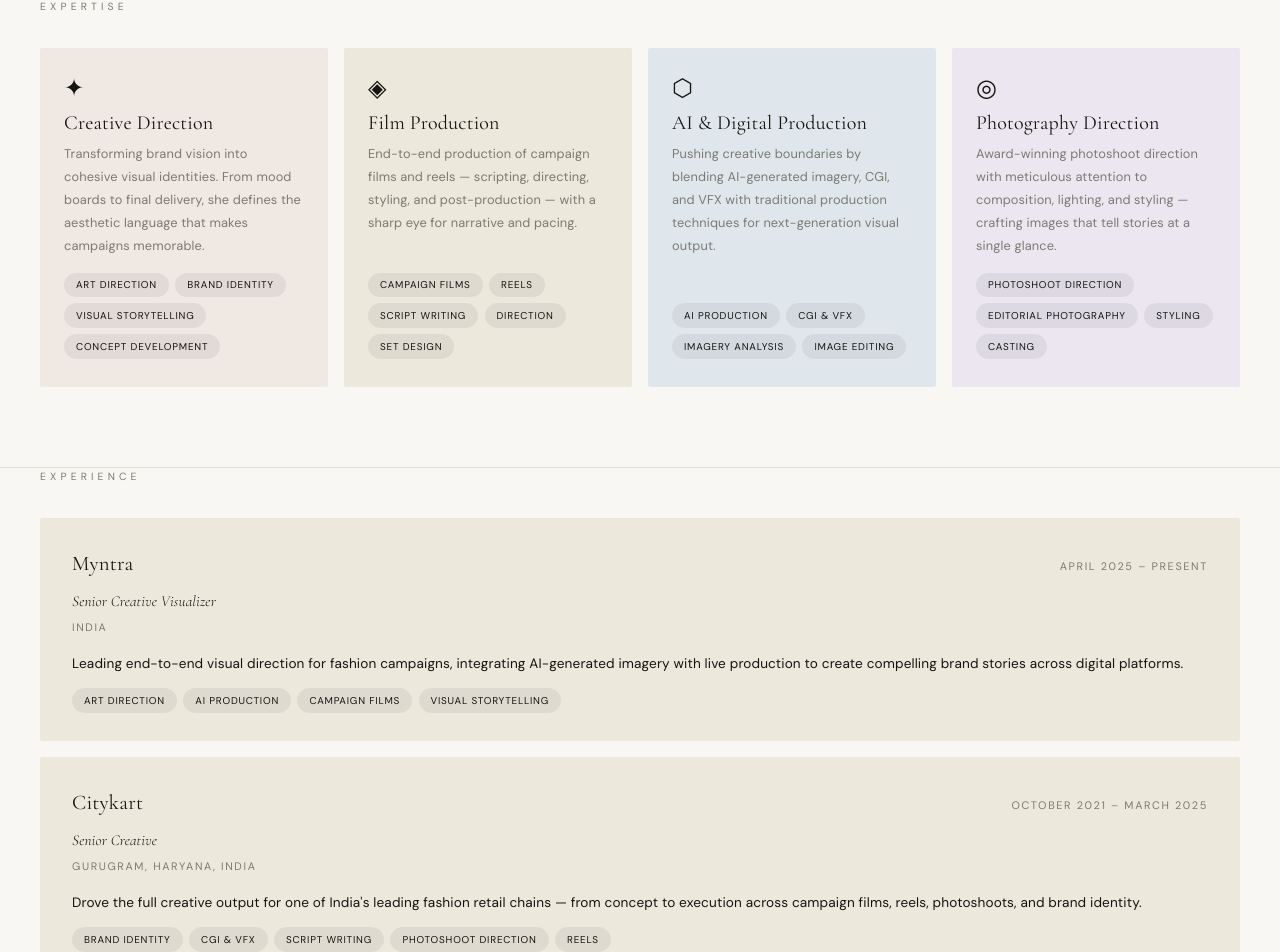
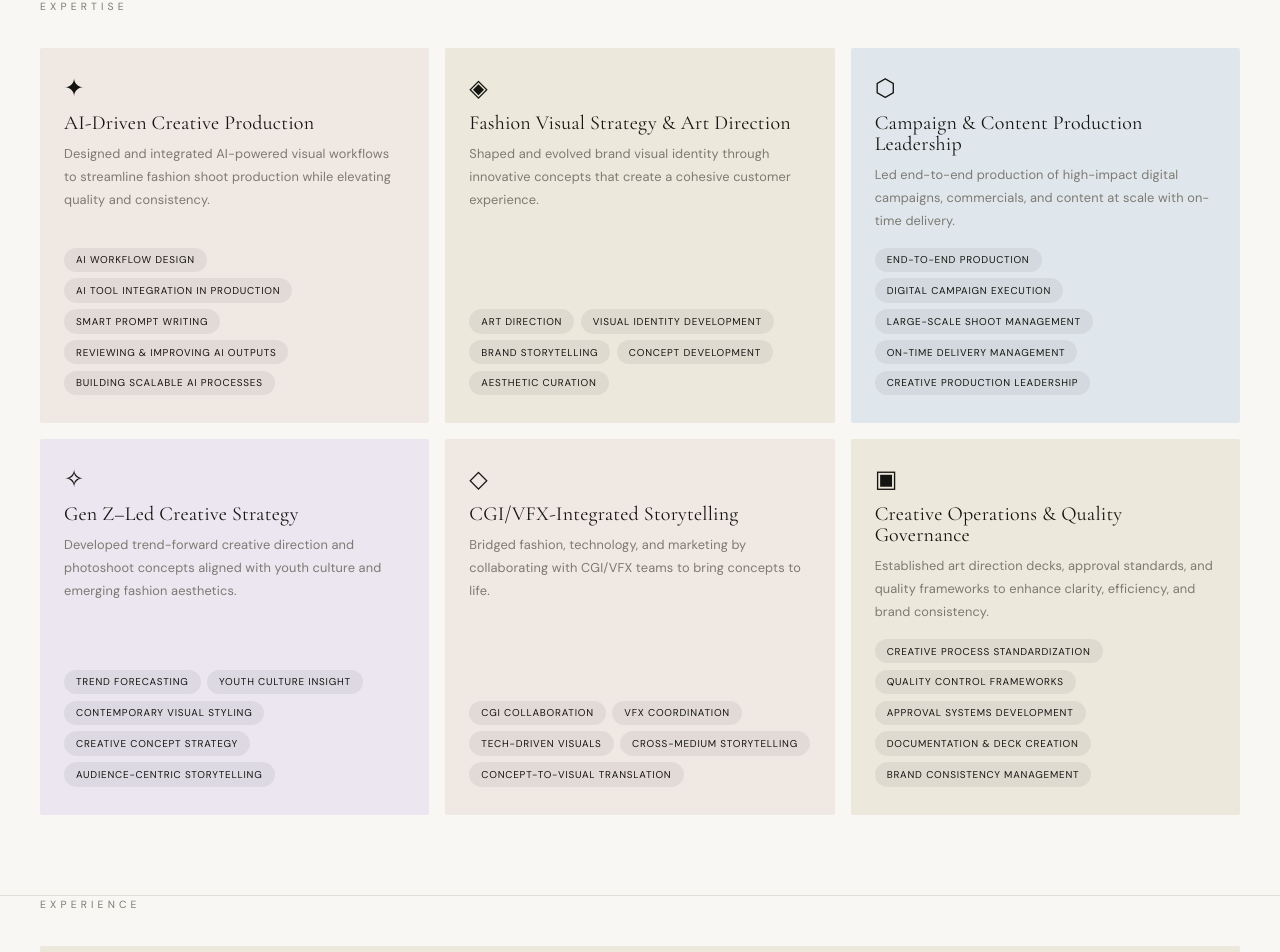
Before and after one commit to soumayg9673/taradevi-studio, a SvelteKit app: page /about in a window 1280 px wide. Shown: the part 936-1888 px from the top of the page. Built offline with nearby package versions, Linux system fonts and the light colour scheme.

Commit message:
update about us page

```diff
--- a/src/lib/data/site.json
+++ b/src/lib/data/site.json
@@ -2,15 +2,16 @@
 	"name": "Tara Devi",
 	"title": "What truly makes my heart feel alive is art",
 	"summary": "As a young creative with over five years of experience, I’ve naturally grown into a multidisciplinary storyteller working across art direction, visuals, films, and campaigns, mostly within retail and e-commerce. My journey began in Assam, where I was born and raised, eventually leading me to study Mass Communication and Video Production at St. Anthony’s, Shillong. Since childhood, I have been deeply drawn to photography, film, and creative fashion—realms that allow me to live in a different world. Along the way, I’ve worn many creative hats—from Creative Director to Designer and Advertising Specialist—working with brands like Myntra and Citykart. These experiences have shaped my intuitive, hands-on way of working. I’m drawn to creating work that not only makes me proud but also sparks that “wow” feeling in others.",
+	"aboutTitle": "Creative Strategy Architect | Visual Strategy & Production Lead | Creative Innovation Producer | Brand Storytelling Strategist",
 	"aboutMe": "Creative professional with strong art direction and a versatile creative skill set across advertising, films, photography, and integrated campaign execution. With over 5 years of experience in a retail and ecommerce industry. I have worked across multiple creative roles, including Creative Director, Creative Designer, and Advertising Specialist. I bring a sharp eye for visual storytelling and a hands-on approach to conceptualizing and executing creative campaigns and films, delivering cohesive brand narratives across platforms.",
 	"location": "Gurugram, Haryana, India",
 	"profileImage": "/images/profile.webp",
 	"contact": {
-    "email": "taradevi.support@gmail.com",
+		"email": "taradevi.contact@gmail.com",
 		"linkedin": "https://www.linkedin.com/in/tara-devi"
 	},
 	"highlights": [
-    { "value": "5+", "label": "Years of Experience" },
+		{ "value": "4.5", "label": "Years of Experience" },
 		{ "value": "2", "label": "Major Brands" },
 		{ "value": "1", "label": "Best Photo Award" }
 	],
@@ -18,9 +19,9 @@
 		{
 			"company": "Myntra",
 			"role": "Senior Creative Visualizer",
-      "period": "April 2025 – Present",
-      "location": "India",
-      "description": "Leading end-to-end visual direction for fashion campaigns, integrating AI-generated imagery with live production to create compelling brand stories across digital platforms.",
+			"period": "April 2025 – February 2026",
+			"location": "Gurugram, Haryana, India",
+			"description": "Drove high-impact creative strategy at the intersection of art direction, visual production, and marketing, leveraging AI-enabled workflows to elevate brand storytelling and deliver compelling, commercially aligned imagery at scale.",
 			"skills": ["Art Direction", "AI Production", "Campaign Films", "Visual Storytelling"]
 		},
 		{
@@ -28,34 +29,93 @@
 			"role": "Senior Creative",
 			"period": "October 2021 – March 2025",
 			"location": "Gurugram, Haryana, India",
-      "description": "Drove the full creative output for one of India's leading fashion retail chains — from concept to execution across campaign films, reels, photoshoots, and brand identity.",
-      "skills": ["Brand Identity", "CGI & VFX", "Script Writing", "Photoshoot Direction", "Reels"]
+			"description": "Spearheaded large-scale, multi-format digital campaigns from concept to execution—blending cutting-edge CGI, Gen Z–led creative strategy, and precision production leadership to deliver high-impact storytelling and tens of millions in audience reach.",
+			"skills": [
+				"Creative Strategy & Concept Development",
+				"Art Direction & Visual Storytelling",
+				"Digital Campaign Production",
+				"Photoshoot Direction",
+				"Gen Z & Trend-Based Creative Strategy",
+				"CGI/VFX Collaboration",
+				"Cross-Functional Leadership",
+				"End-to-End Campaign Execution",
+				"Budget & Timeline Management",
+				"Multi-Platform Content Strategy"
+			]
 		}
 	],
 	"expertise": [
 		{
 			"icon": "✦",
-      "title": "Creative Direction",
-      "description": "Transforming brand vision into cohesive visual identities. From mood boards to final delivery, she defines the aesthetic language that makes campaigns memorable.",
-      "skills": ["Art Direction", "Brand Identity", "Visual Storytelling", "Concept Development"]
+			"title": "AI-Driven Creative Production",
+			"description": "Designed and integrated AI-powered visual workflows to streamline fashion shoot production while elevating quality and consistency.",
+			"skills": [
+				"AI Workflow Design",
+				"AI Tool Integration in Production",
+				"Smart Prompt Writing",
+				"Reviewing & Improving AI Outputs",
+				"Building Scalable AI Processes"
+			]
 		},
 		{
 			"icon": "◈",
-      "title": "Film Production",
-      "description": "End-to-end production of campaign films and reels — scripting, directing, styling, and post-production — with a sharp eye for narrative and pacing.",
-      "skills": ["Campaign Films", "Reels", "Script Writing", "Direction", "Set Design"]
+			"title": "Fashion Visual Strategy & Art Direction",
+			"description": " Shaped and evolved brand visual identity through innovative concepts that create a cohesive customer experience.",
+			"skills": [
+        "Art Direction",
+        "Visual Identity Development",
+        "Brand Storytelling",
+        "Concept Development",
+        "Aesthetic Curation"
+      ]
 		},
 		{
 			"icon": "⬡",
-      "title": "AI & Digital Production",
-      "description": "Pushing creative boundaries by blending AI-generated imagery, CGI, and VFX with traditional production techniques for next-generation visual output.",
-      "skills": ["AI Production", "CGI & VFX", "Imagery Analysis", "Image Editing"]
+			"title": "Campaign & Content Production Leadership",
+			"description": "Led end-to-end production of high-impact digital campaigns, commercials, and content at scale with on-time delivery.",
+			"skills": [
+        "End-to-End Production",
+        "Digital Campaign Execution",
+        "Large-Scale Shoot Management",
+        "On-Time Delivery Management",
+        "Creative Production Leadership"
+      ]
 		},
 		{
-      "icon": "◎",
-      "title": "Photography Direction",
-      "description": "Award-winning photoshoot direction with meticulous attention to composition, lighting, and styling — crafting images that tell stories at a single glance.",
-      "skills": ["Photoshoot Direction", "Editorial Photography", "Styling", "Casting"]
+			"icon": "✧",
+			"title": "Gen Z–Led Creative Strategy",
+			"description": "Developed trend-forward creative direction and photoshoot concepts aligned with youth culture and emerging fashion aesthetics.",
+			"skills": [
+        "Trend Forecasting",
+        "Youth Culture Insight",
+        "Contemporary Visual Styling",
+        "Creative Concept Strategy",
+        "Audience-Centric Storytelling"
+      ]
+		},
+		{
+			"icon": "◇",
+			"title": "CGI/VFX-Integrated Storytelling",
+			"description": "Bridged fashion, technology, and marketing by collaborating with CGI/VFX teams to bring concepts to life.",
+			"skills": [
+        "CGI Collaboration",
+        "VFX Coordination",
+        "Tech-Driven Visuals",
+        "Cross-Medium Storytelling",
+        "Concept-to-Visual Translation"
+      ]
+		},
+		{
+			"icon": "▣",
+			"title": "Creative Operations & Quality Governance",
+			"description": "Established art direction decks, approval standards, and quality frameworks to enhance clarity, efficiency, and brand consistency.",
+			"skills": [
+        "Creative Process Standardization",
+        "Quality Control Frameworks",
+        "Approval Systems Development",
+        "Documentation & Deck Creation",
+        "Brand Consistency Management"
+      ]
 		}
 	],
 	"seo": {
--- a/src/routes/+page.svelte
+++ b/src/routes/+page.svelte
@@ -18,7 +18,7 @@
 <!-- Hero Section -->
 <section class="hero">
   <div class="hero-inner">
-    <p class="hero-eyebrow">Creative Director · Art Director · Film Production</p>
+    <p class="hero-eyebrow">Creative Strategy Architect · Visual Strategy & Production Lead · Creative Innovation Producer · Brand Storytelling Strategist</p>
     <h1 class="hero-title">{siteData.title}</h1>
     <p class="hero-dash">—</p>
     <p class="hero-summary">{siteData.summary}</p>
--- a/src/routes/about/+page.svelte
+++ b/src/routes/about/+page.svelte
@@ -23,7 +23,7 @@
       <div class="profile-content">
         <p class="eyebrow">About</p>
         <h1 class="about-name">{siteData.name}</h1>
-        <p class="about-subtitle">{siteData.title}</p>
+        <p class="about-subtitle">{siteData.aboutTitle}</p>
         <p class="about-summary">{siteData.aboutMe}</p>
         <div class="highlights">
           {#each siteData.highlights as highlight, i}
@@ -207,7 +207,7 @@
 
   .expertise-grid {
     display: grid;
-    grid-template-columns: repeat(4, 1fr);
+    grid-template-columns: repeat(3, 1fr);
     gap: 1rem;
   }
 
```
Also changed, not shown: 32 other files (tests, documents, lock files or other folders). Lines whose indentation alone changed are shown as unchanged.
